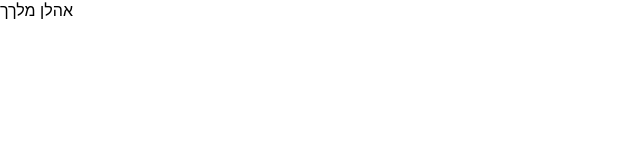
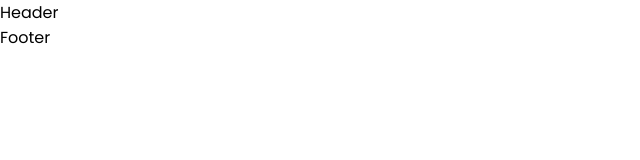
Before and after one commit to yakovMoshel/shopy, a Next.js app: page / in a window 1280 px wide. Shown: the top 160 px of the page, without its empty margins (0-640 px from the left). Built offline with nearby package versions, Linux system fonts and the light colour scheme.

Commit message:
vars and mixin + layout

```diff
--- /dev/null
+++ b/Componnets/Footer/index.jsx
@@ -0,0 +1,7 @@
+import React from 'react'
+
+export default function Footer() {
+  return (
+    <div>Footer</div>
+  )
+}
--- a/Componnets/Header/index.jsx
+++ b/Componnets/Header/index.jsx
@@ -4,7 +4,7 @@ import styles from './style.module.scss'
 export default function Header() {
   return (
     <div className={styles.Header}>
-        אהלן מלךך
+Header
     </div>
   )
 }
--- a/app/layout.js
+++ b/app/layout.js
@@ -1,17 +1,21 @@
-import { Inter } from "next/font/google";
+import { Poppins } from "next/font/google";
 import "./globals.css";
+import Header from "@/Componnets/Header";
+import Footer from "@/Componnets/Footer";
 
-const inter = Inter({ subsets: ["latin"] });
+const poppins = Poppins({ subsets: ["latin"], weight: ['100', '200', '400', '800'] });
 
 export const metadata = {
-  title: "Create Next App",
+  title: "Shopy",
   description: "Generated by create next app",
 };
 
 export default function RootLayout({ children }) {
   return (
     <html lang="en">
-      <body className={inter.className}>{children}</body>
+      <Header/>
+      <body className={poppins.className}>{children}</body>
+      <Footer/>
     </html>
   );
 }
--- a/app/page.js
+++ b/app/page.js
@@ -5,7 +5,6 @@ import Header from "@/Componnets/Header";
 export default function Home() {
   return (
   <>
-  <Header/>
   </>
   );
 }
```
Also changed, not shown: _mixin.scss (added), _vars.scss (added).
